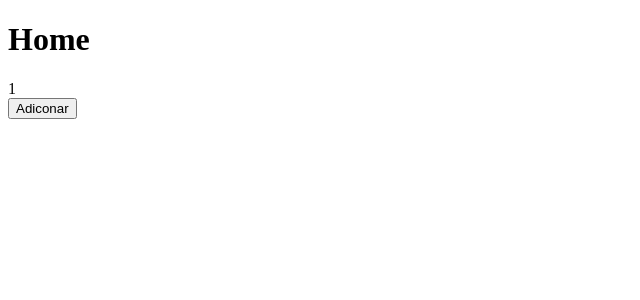
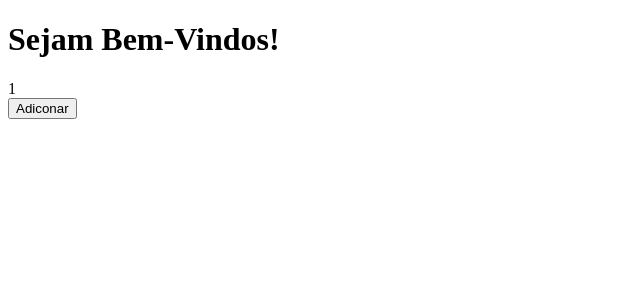
Before and after one commit to hmelo56/ideia-unica, a Next.js app: page / in a window 1280 px wide. Shown: the top 300 px of the page, without its empty margins (0-640 px from the left). Built offline with nearby package versions, Linux system fonts and the light colour scheme.

Commit message:
Nova home

```diff
--- a/pages/index.js
+++ b/pages/index.js
@@ -3,7 +3,7 @@ import { useState } from "react"
 function Home() {
   return (
     <div>
-      <h1>Home</h1>
+      <h1>Sejam Bem-Vindos!</h1>
       <Contador />
     </div>
   )
```
